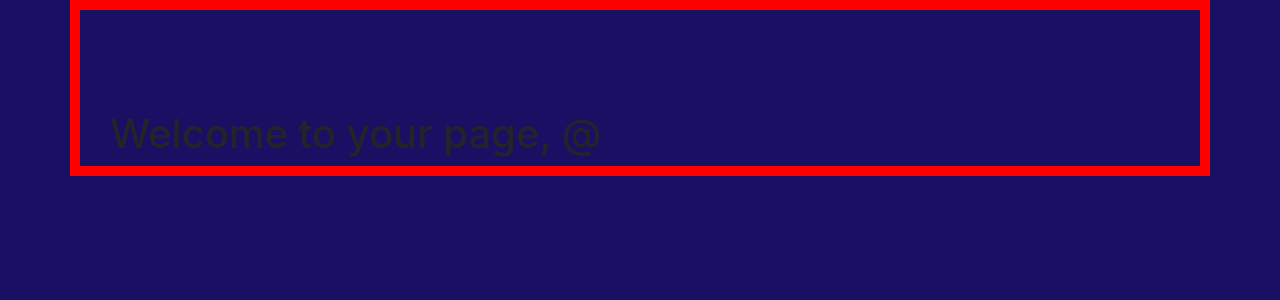
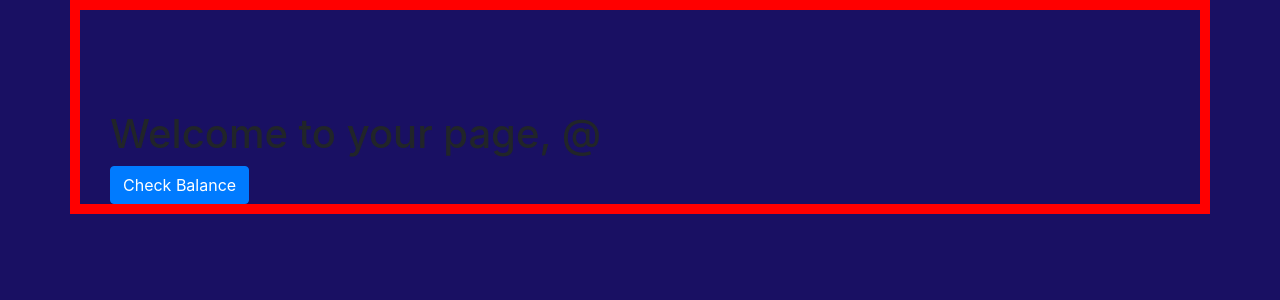
Before and after one commit to DhruvKaushal/AutomatedCouponSystem, a Django app: page /profiles/userLogin/ in a window 1280 px wide. Shown: the part 56-356 px from the top of the page. Run offline with Django 3.2, Linux system fonts and the light colour scheme; some libraries are stand-ins or nearby versions.

Commit message:
started with user home page

```diff
--- a/couponSystem/profiles/templates/profiles/userLogin.html
+++ b/couponSystem/profiles/templates/profiles/userLogin.html
@@ -4,8 +4,14 @@
 
 {% block content %}
 <div class="container">
-  <h1>Welcome to your page, @{{ user.username }}</h1>
-  <h2></h2>
+    <h1>Welcome to your page, @{{ user.username }}</h1>
+    <form method="POST" class="form">
+        {% csrf_token %}
+        {% bootstrap_form form %}
+        {% buttons %}
+        <button type="submit" class="btn btn-primary">Check Balance</button>
+        {% endbuttons %}
+    </form>
 </div>
 
 {% endblock %}
--- a/couponSystem/profiles/views.py
+++ b/couponSystem/profiles/views.py
@@ -5,6 +5,7 @@ from django.contrib.auth.mixins import(
 )
 # from django.forms.models import model_to_dict
 from .models import userData
+from . import forms
 # Create your views here.
 def adminKaPage(request):
     records = userData.objects.all()
```
Also changed, not shown: couponSystem/db.sqlite3.
